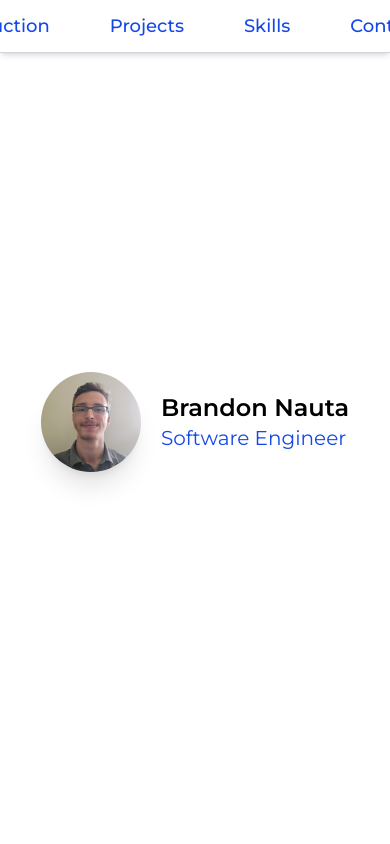
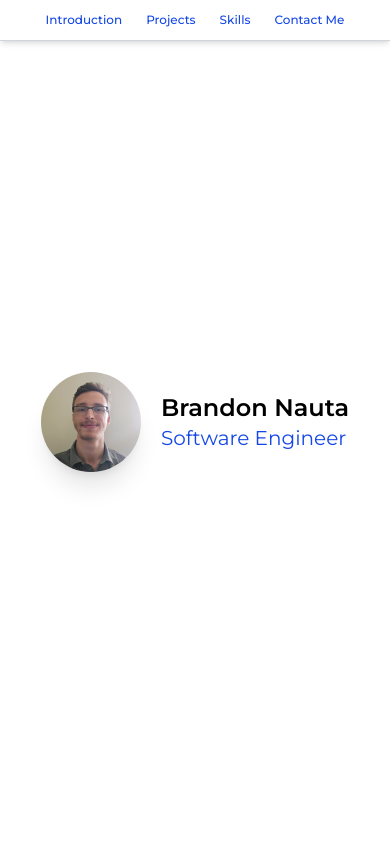
Before and after one commit to TheLuckyman30/portfolio, a React (Vite) app: page / in a window 390 px wide. Shown: the top 844 px of the page. Built offline with nearby package versions, Linux system fonts and the light colour scheme.

Commit message:
Adjusted navbar and text button sizing on mobile

```diff
--- a/src/components/Navbar.tsx
+++ b/src/components/Navbar.tsx
@@ -4,7 +4,7 @@ export function Navbar({ children }: { children?: React.ReactNode }) {
       id="navbar"
       className="font-montserrat fixed border-b bg-white/50 backdrop-blur-sm border-gray-300 w-screen h-fit shadow-md"
     >
-      <div className="flex w-full mx-auto sm:max-w-5xl p-3 gap-15 justify-center items-center">
+      <div className="flex w-full mx-auto sm:max-w-5xl p-3 gap-6 sm:gap-15 justify-center items-center">
         {children}
       </div>
     </nav>
--- a/src/components/common-ui/TextButon.tsx
+++ b/src/components/common-ui/TextButon.tsx
@@ -15,7 +15,7 @@ export function TextButton({
   return (
     <div
       {...divParams}
-      className={`text-lg cursor-pointer font-medium duration-75 hover:scale-103 w-fit select-none whitespace-nowrap ${colorClasses[variant]}`}
+      className={`text-xs sm:text-lg cursor-pointer font-medium duration-75 hover:scale-103 w-fit select-none whitespace-nowrap ${colorClasses[variant]}`}
     >
       {children}
     </div>
```
